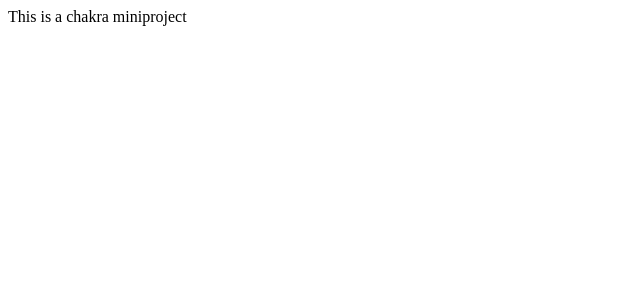
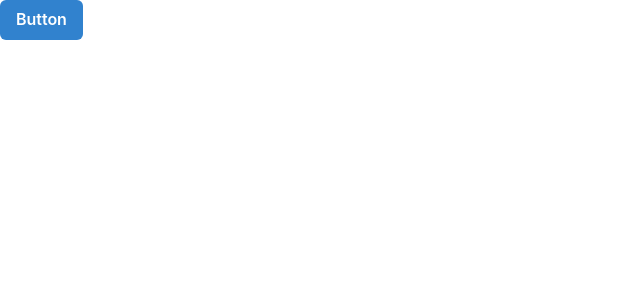
Before and after one commit to shubamuzumaki/game-hub, a React (Vite) app: page / in a window 1280 px wide. Shown: the top 300 px of the page, without its empty margins (0-640 px from the left). Built offline with nearby package versions, Linux system fonts and the light colour scheme.

Commit message:
chakra setup

```diff
--- a/package.json
+++ b/package.json
@@ -10,6 +10,10 @@
     "preview": "vite preview"
   },
   "dependencies": {
+    "@chakra-ui/react": "^2.8.2",
+    "@emotion/react": "^11.11.4",
+    "@emotion/styled": "^11.11.5",
+    "framer-motion": "^11.1.9",
     "react": "^18.2.0",
     "react-dom": "^18.2.0"
   },
--- a/src/App.tsx
+++ b/src/App.tsx
@@ -1,13 +1,10 @@
-import { useState } from 'react'
-import reactLogo from './assets/react.svg'
-import viteLogo from '/vite.svg'
-import './App.css'
+import { Button, ButtonGroup } from '@chakra-ui/react'
 
 function App() {
   return (
-    <>
-      <div>This is a chakra miniproject</div>
-    </>
+    <div className='mt-3'>
+      <Button colorScheme='blue'>Button</Button>
+    </div>
   )
 }
 
--- a/src/main.tsx
+++ b/src/main.tsx
@@ -1,10 +1,13 @@
 import React from 'react'
 import ReactDOM from 'react-dom/client'
+import { ChakraProvider } from '@chakra-ui/react'
 import App from './App.tsx'
 import './index.css'
 
 ReactDOM.createRoot(document.getElementById('root')!).render(
   <React.StrictMode>
-    <App />
-  </React.StrictMode>,
+    <ChakraProvider>
+      <App />
+    </ChakraProvider>
+  </React.StrictMode>
 )
```
Also changed, not shown: 1 other file (tests, documents, lock files or other folders).
